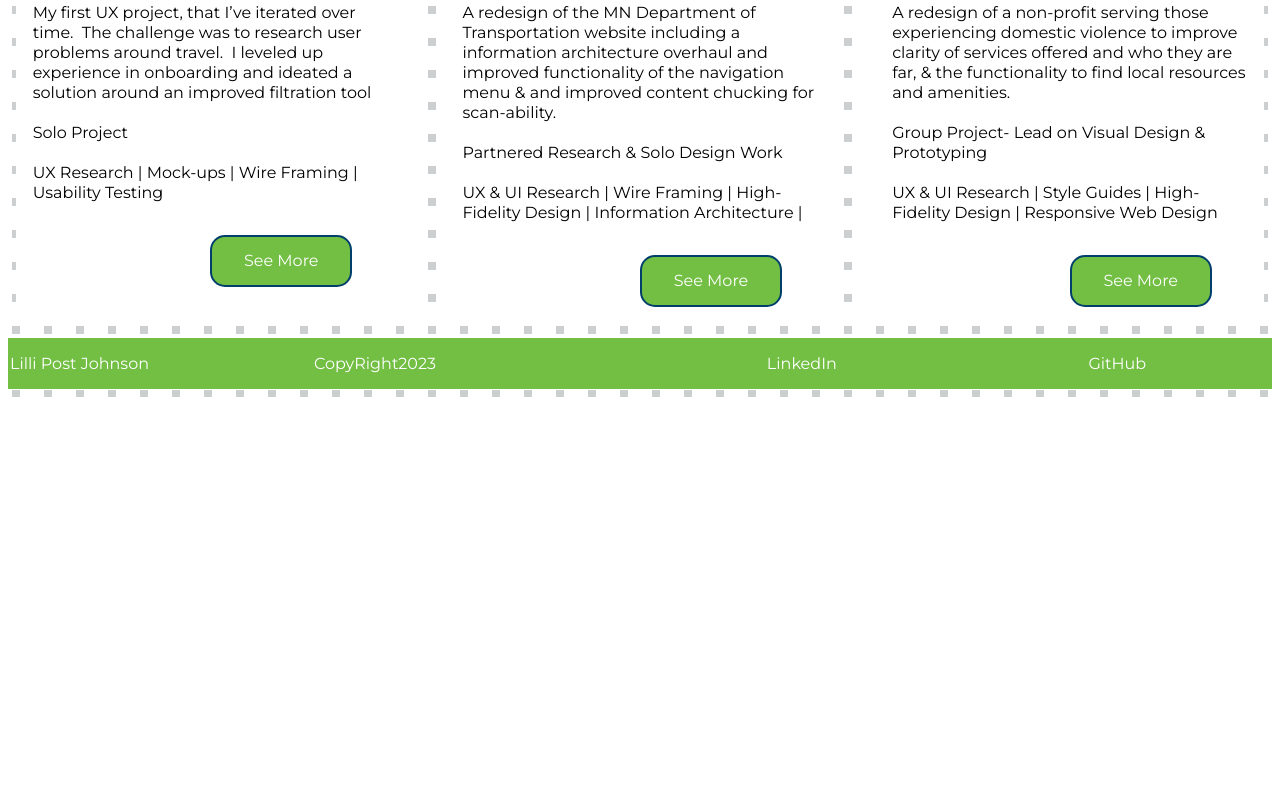
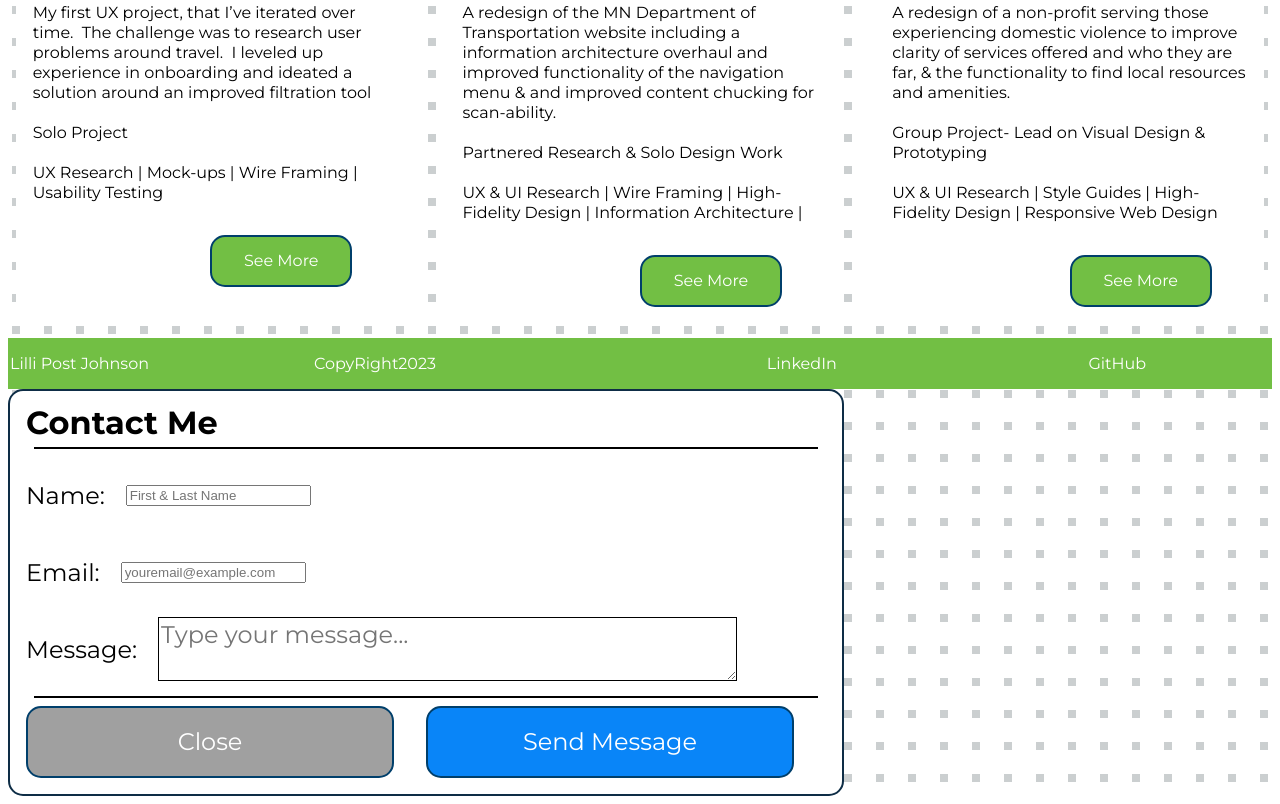
Before and after one commit to postlilli/UX_UI_HW_19, a plain HTML site: page index.html in a window 1280 px wide. Shown: the part 998-1802 px from the top of the page. Before the commit the page ends 1395 px from the top, so only its background shows below. Drawn offline with nearby package versions, Linux system fonts and the light colour scheme.

Commit message:
Added Contact Me modal, UI interactions of Header& Footer list items/Card Hover states

```diff
--- a/css/style.css
+++ b/css/style.css
@@ -1,4 +1,4 @@
-h1, h2, h3, p {
+h1, h2, h3, h4, p {
     font-family: 'Montserrat';
 }
 
@@ -125,7 +125,7 @@ p#heroBody {
 }
 
 
-li, p.headerFooter, p#headerFooter {
+p.headerFooter, p#headerFooter {
     font-family: 'Montserrat';
     font-style: normal;
     font-weight: 400;
@@ -133,6 +133,16 @@ li, p.headerFooter, p#headerFooter {
     color: white;
     list-style: none;
 }
+
+.headerItems {
+    font-family: 'Montserrat';
+    font-style: normal;
+    font-weight: 400;
+    font-size: 16px;
+    color: white;
+    list-style: none;
+}
+
 
 h3{
     font-family: 'Montserrat';
@@ -144,6 +154,16 @@ h3{
     align-items: flex-end;
     padding-left: 12px;
     padding-right: 12px;
+}
+
+h4 {
+    font-family: 'Montserrat';
+    font-style: normal;
+    line-height: 32px;
+    font-weight: 700;
+    font-size: 32px;
+    margin-block-start: 0px !important;
+    margin-block-end: 0px !important;
 }
 
 .cardText {
@@ -172,6 +192,112 @@ div.footerText {
     padding-left: 2px;
 }
 
+.contactModal {
+    display: flex;
+    flex-direction: column;
+    align-items: flex-start;
+    padding: 16px;
+
+    position: relative;
+    width: 800px;
+    height: auto;
+
+    background: #FFFFFF;
+    border: 2px solid #0E2D46;
+    border-radius: 15px;
+}
+.modalEntry {
+    display: flex;
+    flex-direction: row;
+    align-items: center;
+    justify-content: space-between;
+    width: auto;
+    padding: 0px;
+    gap: 21px;
+}
+
+.modalText {
+    font-family: 'Montserrat';
+    font-style: normal;
+    font-weight: 500;
+    font-size: 24px;
+    line-height: 29px;
+}
+
+hr {
+    background-color: black;
+    width: 98%;
+    height: 2px;
+    text-align: center;
+    border: 0px;
+}
+
+textarea {
+    box-sizing: border-box;
+
+    width: 579px;
+
+    background: #FFFFFF;
+    border: 1px solid #000000;
+    font-family: 'Montserrat';
+    font-style: normal;
+    font-weight: 500;
+    font-size: 24px;
+    line-height: 29px;
+}
+
+.modalButtons{
+    display: flex;
+    flex-direction: row;
+    justify-content: space-between;
+    align-items: flex-start;
+    padding: 0px;
+    gap: 32px;
+}
+
+.contactButtonClose {
+    display: flex;
+    flex-direction: row;
+    justify-content: center;
+    align-items: center;
+    padding: 27px 0px;
+
+    background: #A0A0A0;
+    border: 2px solid #003F6B;
+    border-radius: 15px;
+
+    width: 368px;
+    height: 72px;
+
+    font-family: 'Montserrat';
+    font-style: normal;
+    font-weight: 400;
+    font-size: 24px;
+    line-height: 20px;
+    color: #FFFFFF;
+}
+
+.contactButtonSend {
+    display: flex;
+    flex-direction: row;
+    justify-content: center;
+    align-items: center;
+    padding: 27px 0px;
+
+    background: #0985F8;
+    border: 2px solid #003F6B;
+    border-radius: 15px;
+
+    width: 368px;
+    height: 72px;
+
+    font-family: 'Montserrat';
+    font-style: normal;
+    font-weight: 400;
+    font-size: 24px;
+    line-height: 20px;
+    color: #FFFFFF;
+}
 
 @media only screen and (max-width: 600px) {
     .flexContainer{
--- a/index.html
+++ b/index.html
@@ -4,14 +4,15 @@
         <title>Lilli Post Johnson Portfolio</title>
         <link href="css/style.css" rel="stylesheet" type="text/css">
         <link rel="preconnect" href="https://fonts.googleapis.com">
-        <link rel="preconnect" href="https://fonts.gstatic.com" crossorigin>
-        <link href="https://fonts.googleapis.com/css2?family=Montserrat&display=swap" rel="stylesheet">
+<link rel="preconnect" href="https://fonts.gstatic.com" crossorigin>
+<link href="https://fonts.googleapis.com/css2?family=Montserrat:wght@400;700&display=swap" rel="stylesheet">
         <meta name="viewport" content="width=device-width, initial-scale=1.0">
         <style>
             body {
               background-image: url(./images/backgroundlite.png);
             }
         </style>
+        <script src="https://ajax.googleapis.com/ajax/libs/jquery/3.6.3/jquery.min.js"></script>
     </head>
 
     <body>
@@ -19,10 +20,10 @@
             <nav>
                 <p id="headerFooter">Lilli Post Johnson</p>
                 <ul>
-                    <li><a>About Me</a></li>
-                    <li><a>Works</a></li>
-                    <li><a>Resume</a></li>
-                    <li><a></a>Contact Me</a></li>
+                    <li class="headerItems"><a>About Me</a></li>
+                    <li class="headerItems"><a>Works</a></li>
+                    <li class="headerItems"><a>Resume</a></li>
+                    <li class="headerItems"><a></a>Contact Me</a></li>
                 </ul>
             </nav>
         </header>
@@ -103,12 +104,37 @@
             <p id="headerFooter">Lilli Post Johnson</p>
             <p id="headerFooter">CopyRight2023</p>
             <ul>
-                <li><a>LinkedIn</a></li>
-                <li><a>GitHub</a></li>
+                <li class="headerItems"><a>LinkedIn</a></li>
+                <li class="headerItems"><a>GitHub</a></li>
             </ul>
         </div>
     </footer>
 
+    <div class="contactModal" id="contactModal">
+        <h4> Contact Me</h4>
+        <hr>
+        <div class="modalEntry">
+            <p class="modalText">Name:</p>
+            <input placeholder="First & Last Name"></input>
+        </div>
+        <div class="modalEntry">
+            <p class="modalText">Email:</p>
+            <input placeholder="youremail@example.com"></input>
+        </div>
+        <div class="modalEntry">
+            <p class="modalText">Message:</p>
+            <textarea placeholder="Type your message..."></textarea>
+        </div>
+        <hr>
+        <div class="modalButtons">
+            <button class="contactButtonClose">
+                Close
+            </button>
+            <button class="contactButtonSend">
+                Send Message
+            </button>
+        </div>
+    </div>
 </body>
 <script src="js/index.js"></script>
 </html>
--- a/js/index.js
+++ b/js/index.js
@@ -1 +1,15 @@
 console.log("Hello, World!");
+
+$(".headerItems").hover(function(){
+    $(this).css("font-weight", "700");
+},
+  function(){
+    $(this).css("font-weight", "400");
+});
+
+$(".workCard").hover(function(){
+    $(this).css("border", "5px solid black");
+},
+  function(){
+    $(this).css("border", "5px solid white");
+});
```
Also changed, not shown: 1 other file.
